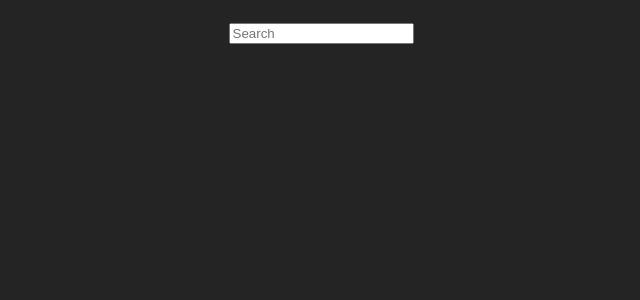
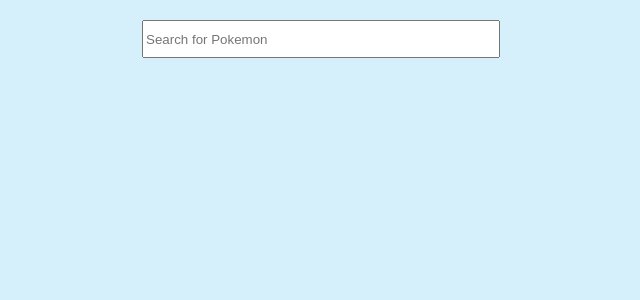
Before and after one commit to stephnet40/Pokedle, a React (Vite) app: page / in a window 1280 px wide. Shown: the top 300 px of the page, without its empty margins (319-959 px from the left). Built offline with nearby package versions, Linux system fonts and the light colour scheme.

Commit message:
Update styling

```diff
--- a/src/App.css
+++ b/src/App.css
@@ -6,14 +6,14 @@
 
 ul {
   position: absolute;
-  left: 43.5%;
+  left: 36.05%;
   z-index: 1;
   padding: 0;
   margin: auto;
 }
 
 li {
-  width: 167px;
+  width: 358px;
   list-style: none;
 }
 
@@ -26,6 +26,11 @@
 
 li button img {
   width: 50px;
+}
+
+.search input {
+  height: 32px;
+  width: 350px
 }
 
 .win-message {
@@ -49,6 +54,11 @@
   width: 100px;
   place-content: center;
   border: 1px solid black;
+  border-radius: 5px;
+}
+
+.pokemon-img {
+  background-color: white;
 }
 
 .pokemon-clues div img {
@@ -56,13 +66,13 @@
 }
 
 .correct {
-  background-color: rgb(124, 207, 124);
+  background-color: rgba(124, 207, 124, 0.85);
 }
 
 .wrong {
-  background-color: rgb(241, 117, 117);
+  background-color: rgba(241, 117, 117, 0.85);
 }
 
 .partial {
-  background-color: rgb(235, 195, 121);
+  background-color: rgba(235, 195, 121, 0.85);
 }
--- a/src/App.tsx
+++ b/src/App.tsx
@@ -117,7 +117,7 @@
     <>
       <div>
         <div className='search'>
-          <input type='text' placeholder='Search' value={searchInput} onChange={handleInputChange} disabled={currGuess == dailyPokemon}></input>
+          <input type='text' placeholder='Search for Pokemon' value={searchInput} onChange={handleInputChange} disabled={currGuess == dailyPokemon}></input>
           <ul className='filtered-search'>
             {searchResults.map((result, index) =>
               <li key={index}>
@@ -139,7 +139,7 @@
         <div className='guess-list'>
           {guesses.map((pokemon, index) =>
             <div key={`${index}-${pokemon}`} className='pokemon-clues'>
-              <div key={`${index}-${pokemon}-name`}>
+              <div key={`${index}-${pokemon}-name`} className='pokemon-img'>
                 <img src={getImgSrc(pokemon.name)}></img>
               </div>
               <div key={`${index}-${pokemon}-type1`}
--- a/src/index.css
+++ b/src/index.css
@@ -3,8 +3,8 @@
   line-height: 1.5;
   font-weight: 400;
 
-  color: rgba(255, 255, 255, 0.87);
-  background-color: #242424;
+  color: rgba(58, 58, 58, 0.87);
+  background-color: #b2e4f986;
 
   font-synthesis: none;
   text-rendering: optimizeLegibility;
```
